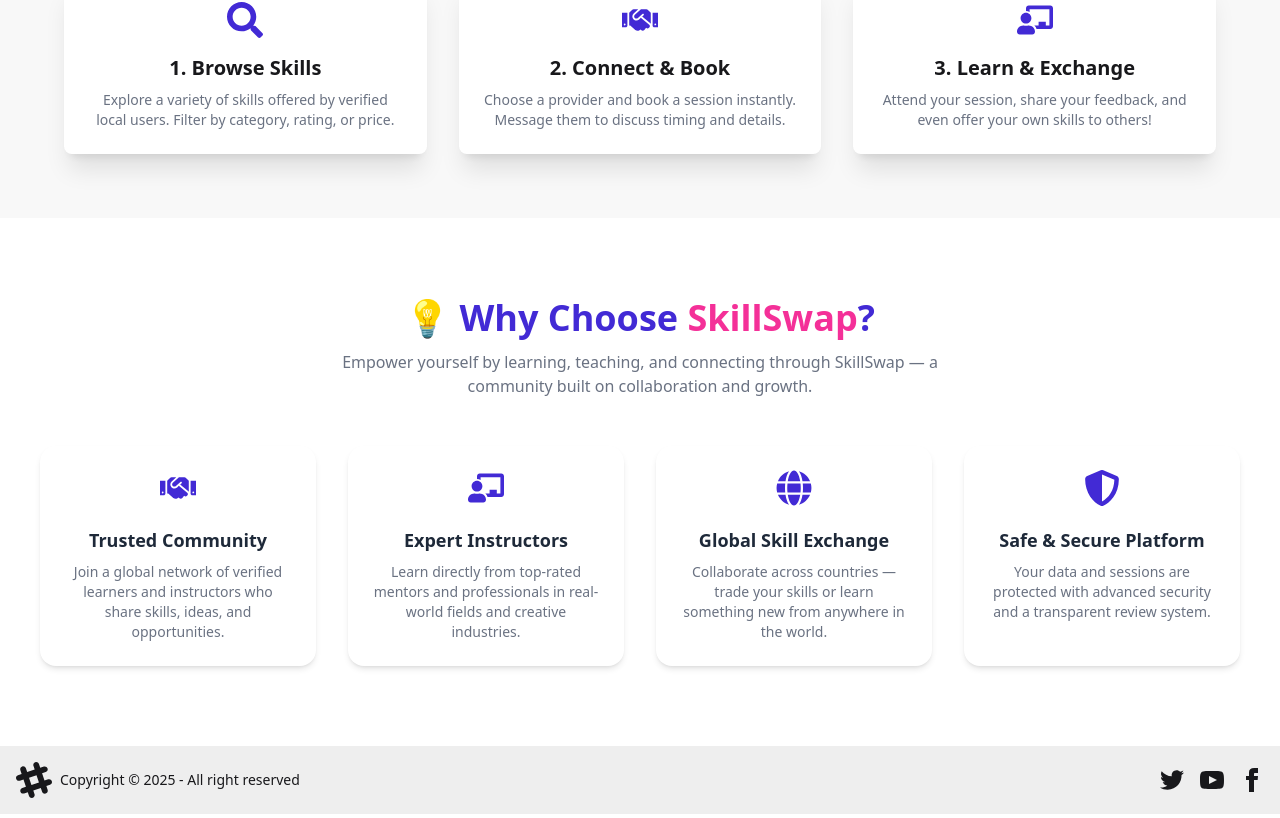
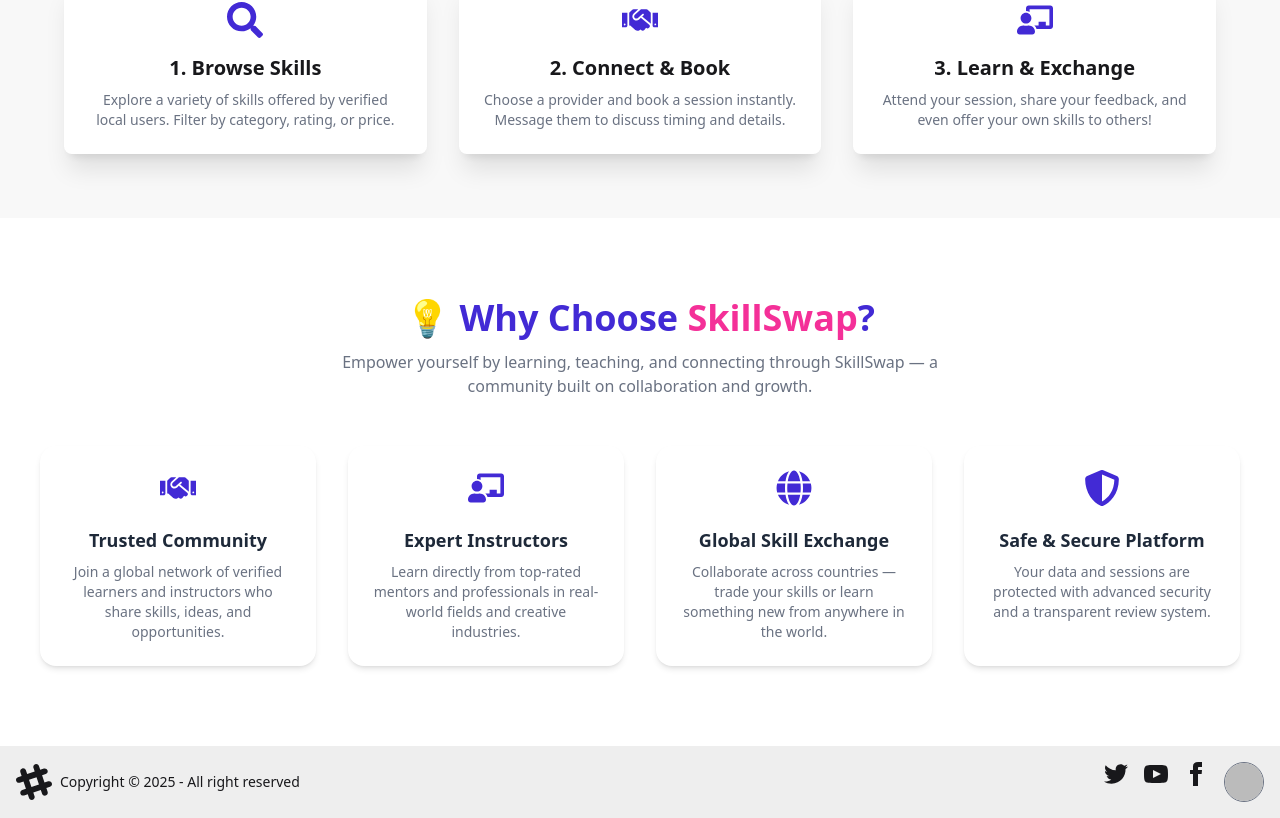
Before and after one commit to SadmanWebDev/Skill-Swap, a React (Vite) app: page / in a window 1280 px wide. Shown: the part 2702-3520 px from the top of the page. Built offline with nearby package versions, Linux system fonts and the light colour scheme; no server answers; sample sign-in values are in the browser's storage.

Commit message:
hot toast add in SkillDetails page and done avter functinality in footer

```diff
--- a/src/components/Footer/Footer.jsx
+++ b/src/components/Footer/Footer.jsx
@@ -1,6 +1,9 @@
-import React from "react";
+import React, { use } from "react";
+import { AuthContext } from "../../context/AuthProvider";
+import { Link } from "react-router";
 
 const Footer = () => {
+  const { user } = use(AuthContext);
   return (
     <div>
       <footer className="footer sm:footer-horizontal bg-base-300 text-base-content items-center p-4">
@@ -52,6 +55,24 @@
               <path d="M9 8h-3v4h3v12h5v-12h3.642l.358-4h-4v-1.667c0-.955.192-1.333 1.115-1.333h2.885v-5h-3.808c-3.596 0-5.192 1.583-5.192 4.615v3.385z"></path>
             </svg>
           </a>
+          {user ? (
+            <div
+              className="tooltip tooltip-left"
+              data-tip={user.displayName || "No Name"}
+            >
+              <img
+                src={
+                  user.photoURL || "https://i.ibb.co.com/ycy5ZkrF/user.png"
+                }
+                alt=""
+                className="w-10 h-10 rounded-full border border-gray-500 cursor-pointer"
+              />
+            </div>
+          ) : (
+            <Link to="/login" className="btn btn-primary btn-outline">
+              Login
+            </Link>
+          )}
         </nav>
       </footer>
     </div>
--- a/src/components/SkillDetails/SkillDetails.jsx
+++ b/src/components/SkillDetails/SkillDetails.jsx
@@ -4,7 +4,7 @@
 import { FaStar, FaUser, FaDollarSign } from "react-icons/fa";
 import AOS from "aos";
 import "aos/dist/aos.css";
-import toast from "react-hot-toast";
+import toast, { Toaster } from "react-hot-toast";
 
 const SkillDetails = () => {
   const { id } = useParams();
@@ -33,6 +33,7 @@
 
   return (
     <section className="max-w-5xl mx-auto my-20 px-5">
+      <Toaster/>
       {/* Skill Info */}
       <div
         data-aos="fade-up"
```
